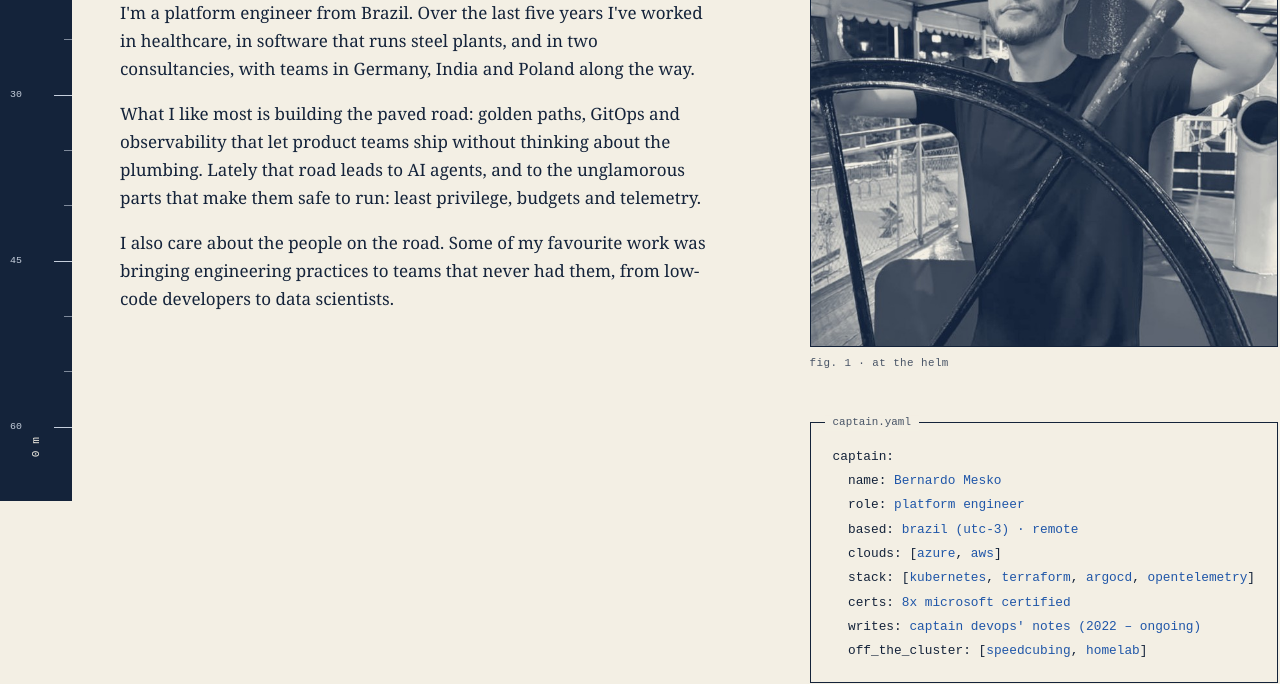
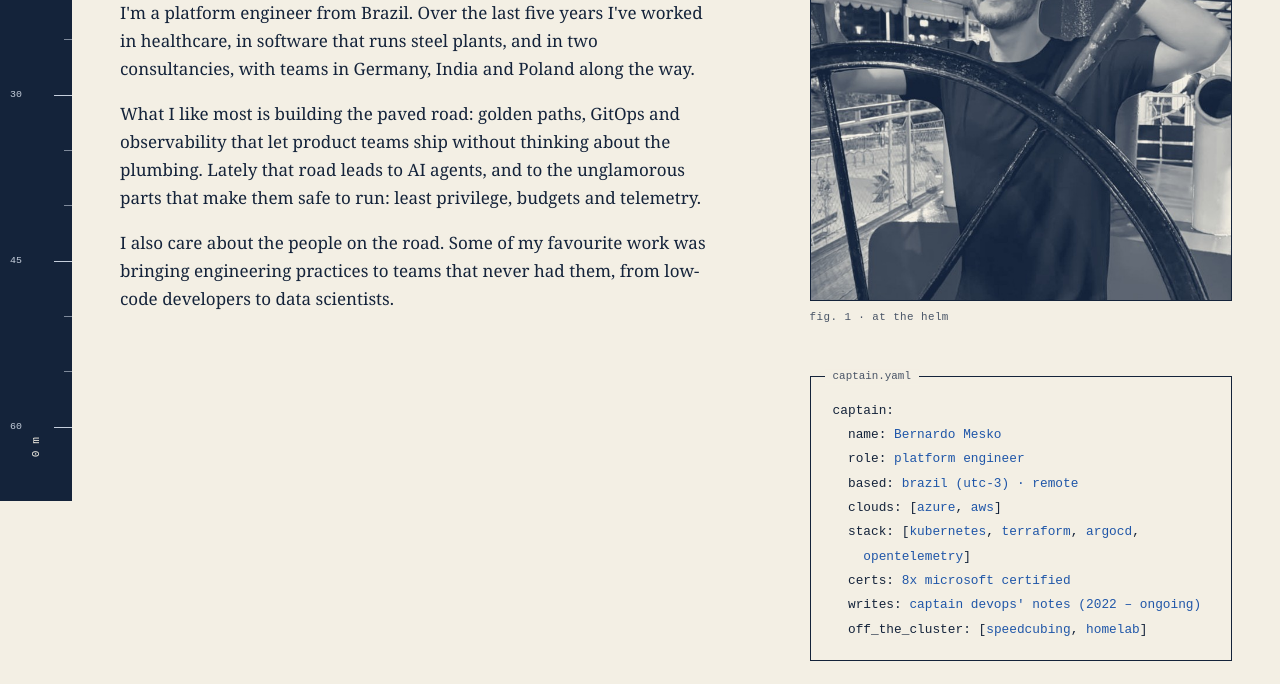
Before and after one commit to Bemesko/bemesko.github.io, an Astro site: page /portfolio/about in a window 1280 px wide. Shown: the part 299-983 px from the top of the page. Built offline with nearby package versions, Linux system fonts and the light colour scheme; Astro itself is replaced by a stand-in of ours.

Commit message:
Keep the About side column inside the content edge
The photo and captain.yaml column had no explicit track, so it grew to
the longest YAML line and stuck out up to 53px past the content edge
from about 1200px up. The column now has a minmax(0, 1fr) track, and
long YAML lines wrap with a hanging indent instead of scrolling.

Co-Authored-By: Claude Opus 5.5 <noreply@anthropic.com>

```diff
--- a/src/components/YamlCard.astro
+++ b/src/components/YamlCard.astro
@@ -16,18 +16,11 @@ const { filename, root, entries } = Astro.props;
 
 <div class="yaml-card">
   <span class="file">{filename}</span>
-  <pre class="yaml"><span class="k">{root}</span>:
-{entries.map((e) => (
-  <>{'  '}<span class="k">{e.key}</span>: {Array.isArray(e.value) ? (
-    <>[{e.value.map((v, i) => <>{i > 0 && ', '}<span class="v">{v}</span></>)}]</>
-  ) : (
-    <span class="v">{String(e.value)}</span>
-  )}{e.comment && <span class="c">  # {e.comment}</span>}{'\n'}</>
-))}</pre>
+  <pre class="yaml"><span class="line root"><span class="k">{root}</span>:</span>{entries.map((e) => (<span class="line"><span class="k">{e.key}</span>: {Array.isArray(e.value) ? (<>[{e.value.map((v, i) => <>{i > 0 && ', '}<span class="v">{v}</span></>)}]</>) : (<span class="v">{String(e.value)}</span>)}{e.comment && <span class="c">  # {e.comment}</span>}</span>))}</pre>
 </div>
 
 <style>
-  /* the label sits on the border, so overflow scrolling lives on the inner <pre> */
+  /* the label sits on the border, so the card itself must not clip */
   .yaml-card {
     position: relative;
     margin-top: 0.75em;
@@ -51,7 +44,18 @@ const { filename, root, entries } = Astro.props;
     font-family: var(--font-mono);
     font-size: 0.8rem;
     line-height: 1.9;
-    overflow-x: auto;
+    /* long lines wrap with a hanging indent instead of scrolling */
+    white-space: pre-wrap;
+    overflow-wrap: anywhere;
+  }
+  .line {
+    display: block;
+    padding-left: 4ch;
+    text-indent: -2ch;
+  }
+  .line.root {
+    padding-left: 0;
+    text-indent: 0;
   }
   .k {
     color: var(--ink);
--- a/src/pages/about.astro
+++ b/src/pages/about.astro
@@ -181,6 +181,8 @@ const talks = [
   }
   .side {
     display: grid;
+    /* without an explicit track the column grows to the longest YAML line */
+    grid-template-columns: minmax(0, 1fr);
     gap: 36px;
     min-width: 0;
   }
```
